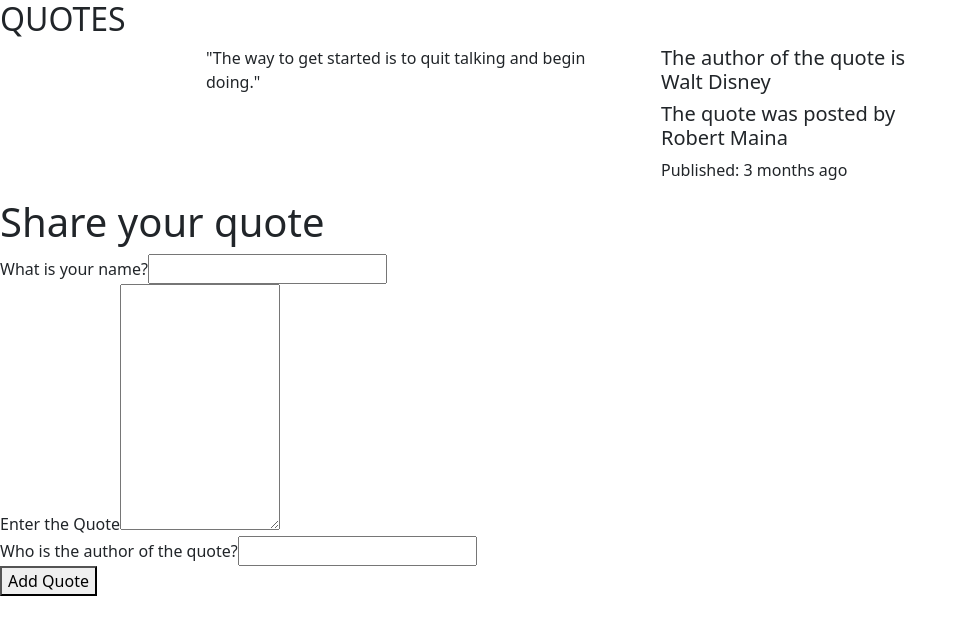
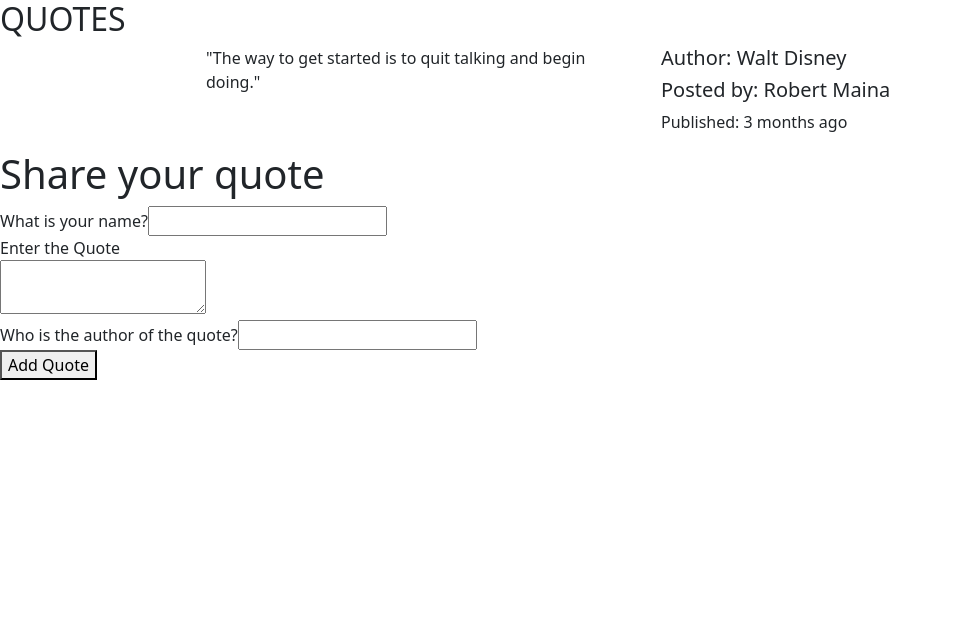
Before and after one commit to Robert-Moringa/Quotes, an Angular app: page / in a window 1280 px wide. Shown: the top 634 px of the page, without its empty margins (0-967 px from the left). Built offline with nearby package versions, Linux system fonts and the light colour scheme.

Commit message:
added a div for the textarea on the form html

```diff
--- a/src/app/quote-form/quote-form.component.html
+++ b/src/app/quote-form/quote-form.component.html
@@ -7,7 +7,9 @@
 
      <div>
         <label for="quote">Enter the Quote</label>
-        <textarea name="" id="quote" cols="15" rows="10" [(ngModel)]='newQuote.theQuote' name='theQuote' #name="ngModel"></textarea>
+        <div>
+            <textarea name="" id="quote" cols="20" rows="2" [(ngModel)]='newQuote.theQuote' name='theQuote' #name="ngModel"></textarea>
+        </div>
      </div>
 
      <div>
--- a/src/app/quote-form/quote-form.component.ts
+++ b/src/app/quote-form/quote-form.component.ts
@@ -16,6 +16,7 @@ export class QuoteFormComponent implements OnInit {
 
   submitQuote(){
     this.addQuote.emit(this.newQuote)
+    this.newQuote = new Quote('', '', '', new Date())
   }
 
   ngOnInit(): void {
--- a/src/app/quotes/quotes.component.html
+++ b/src/app/quotes/quotes.component.html
@@ -5,8 +5,8 @@
         <p> "{{ quote.theQuote }}" </p>
     </div>
     <div class="col-md-3">
-        <h5>The author of the quote is {{ quote.author }} </h5>
-        <h5>The quote was posted by {{ quote.name }} </h5>
+        <h5>Author: {{ quote.author }} </h5>
+        <h5>Posted by: {{ quote.name }} </h5>
         <p>Published: {{ quote.publishedDate|timeAgo }} </p>
     </div>
     <div class="col-md-2"></div>
```
